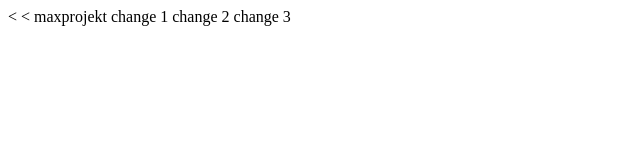
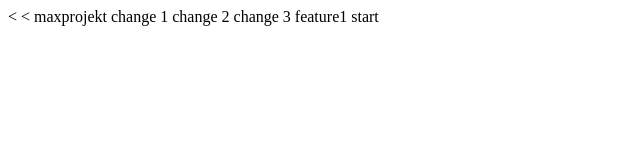
Before and after one commit to rafaelschmitt/maxprojekt, a plain HTML site: page index.html in a window 1280 px wide. Shown: the whole page, without its empty margins (0-640 px from the left). Drawn offline with Linux system fonts and the light colour scheme.

Commit message:
change feature1 1

```diff
--- a/index.html
+++ b/index.html
@@ -8,5 +8,7 @@
 	change 1
 	change 2
 	change 3
+
+	feature1 start
 </body>
 </html>
```
